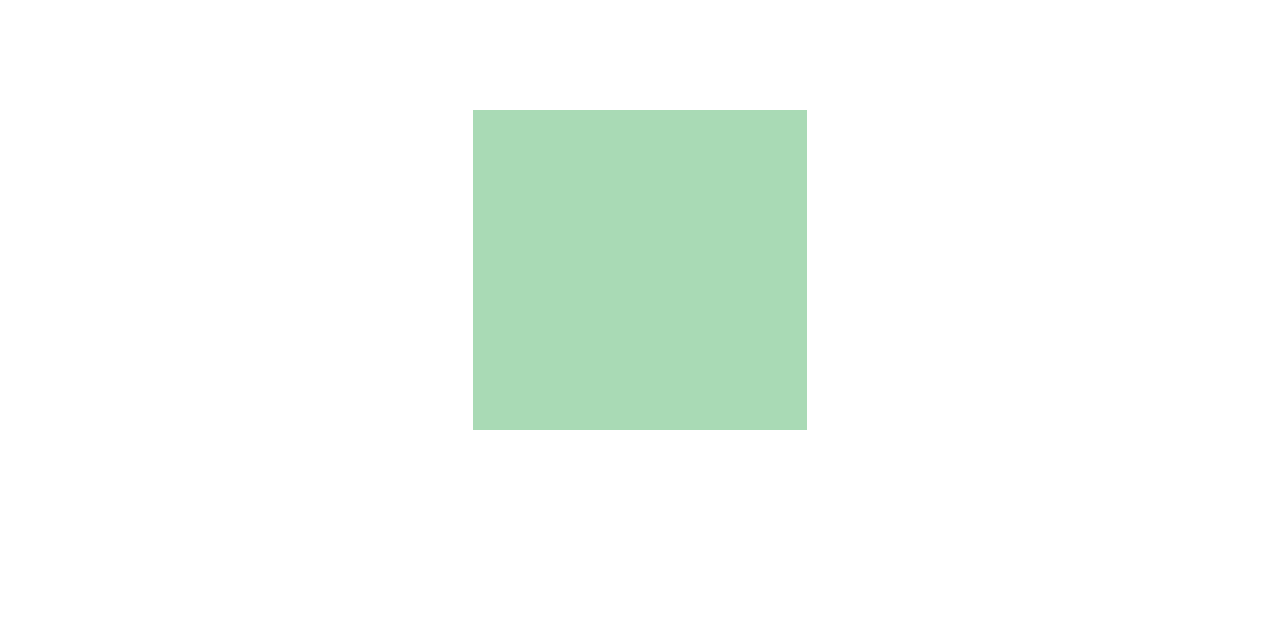
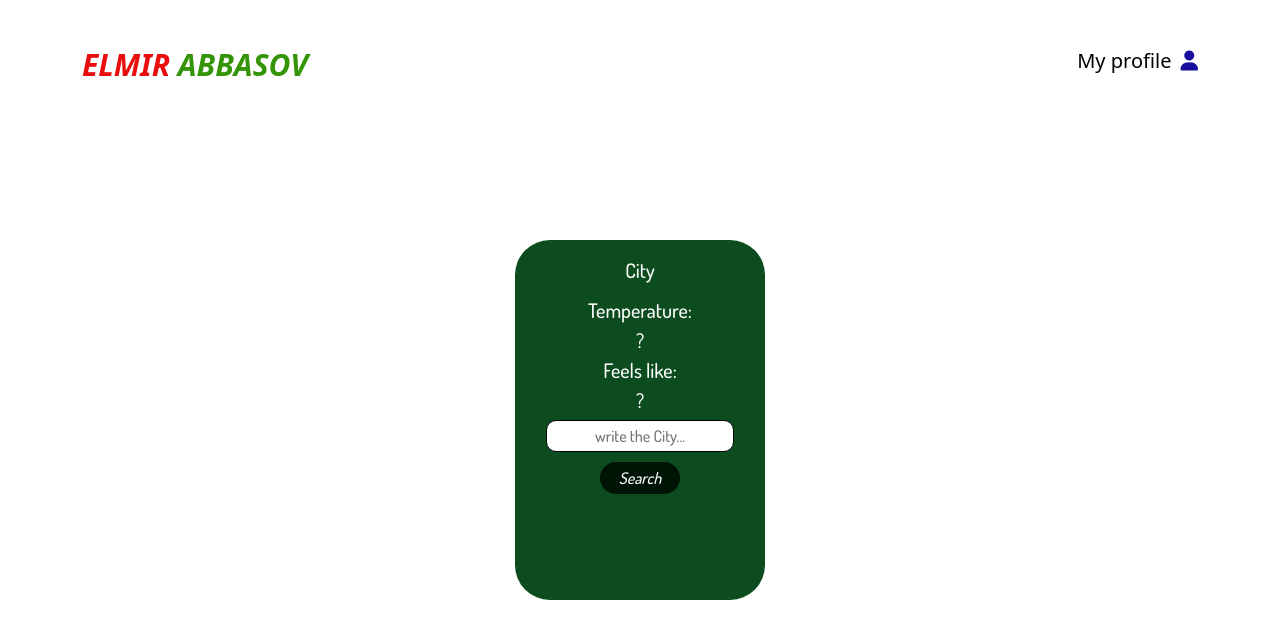
Before and after one commit to Elmir22/test-weather, a plain HTML site: page index.html in a window 1280 px wide. Drawn offline with nearby package versions, Linux system fonts and the light colour scheme.

Commit message:
weather html sass

```diff
--- /dev/null
+++ b/_header.sass
@@ -0,0 +1,23 @@
+header
+    padding: 50px 0
+    .textbox
+        h1
+            color: #339406
+            font-size: 30px
+            font-weight: 700
+            font-style: italic
+            font-family: system-ui, -apple-system, BlinkMacSystemFont, 'Segoe UI', Roboto, Oxygen, Ubuntu, Cantarell, 'Open Sans', 'Helvetica Neue', sans-serif
+            span
+                color: #e90d0d
+        .icon
+            font-size: 20px
+            color: #170e9e
+            a
+                color: #030303
+                margin-right: 5px
+                font-family: system-ui, -apple-system, BlinkMacSystemFont, 'Segoe UI', Roboto, Oxygen, Ubuntu, Cantarell, 'Open Sans', 'Helvetica Neue', sans-serif
+                &:hover
+                    cursor: pointer
+                    color: #e40a0a
+                    font-weight: 600
+                    text-decoration: underline
--- a/_testweather.sass
+++ b/_testweather.sass
@@ -1,6 +1,27 @@
 #testweather
     .box
-        background-color: #209e4062
-        width: 30%
-        height: 40vh
+        background-color: #09491afa
+        width: 250px
+        height: 45vh
         margin: 50px 0
+        padding: 10px 0
+        border-radius: 35px
+        h1,h2
+            color: #fff
+            font-weight: 500
+            font-size: 20px
+            margin-top: 10px
+        h1
+            margin-bottom: 20px
+        input
+            margin: 10px 0
+            max-width: 200px
+            text-align: center
+            border: 1px solid #000000
+            border-radius: 10px
+        .btn
+            background-color: #001406fa
+            padding: 3px 18px
+            border-radius: 20px
+            color: #fff
+            font-style: italic
--- a/index.html
+++ b/index.html
@@ -18,7 +18,19 @@
 
 <body>
     <header>
-
+        <div class="container">
+            <div class="row">
+                <div class="col-md-12">
+                    <div class="textbox d-flex justify-content-between">
+                        <h1><span>ELMIR</span> ABBASOV</h1>
+                        <div class="icon">
+                            <a href="https://github.com/Elmir22">My profile</a>
+                            <i class="fa-solid fa-user"></i>
+                        </div>
+                    </div>
+                </div>
+            </div>
+        </div>
     </header>
 
     <main>
@@ -26,8 +38,16 @@
             <div class="container">
                 <div class="row">
                     <div class="col-md-12 d-flex justify-content-center align-items-center">
-                        <div class="box">
-
+                        <div class="box text-center">
+                            <div class="data">
+                                <h1 id="city">City</h1>
+                                <h2>Temperature:</h2>
+                                <h2 id="temp"> ? </h2>
+                                <h2>Feels like:</h2>
+                                <h2 id="feels"> ? </h2>
+                            </div>
+                            <input type="text" placeholder="write the City...">
+                            <div class="btn">Search</div>
                         </div>
                     </div>
                 </div>
--- a/style.sass
+++ b/style.sass
@@ -1,2 +1,3 @@
 @import main
 @import testweather
+@import header
```
Also changed, not shown: style.css, 1 other file.
